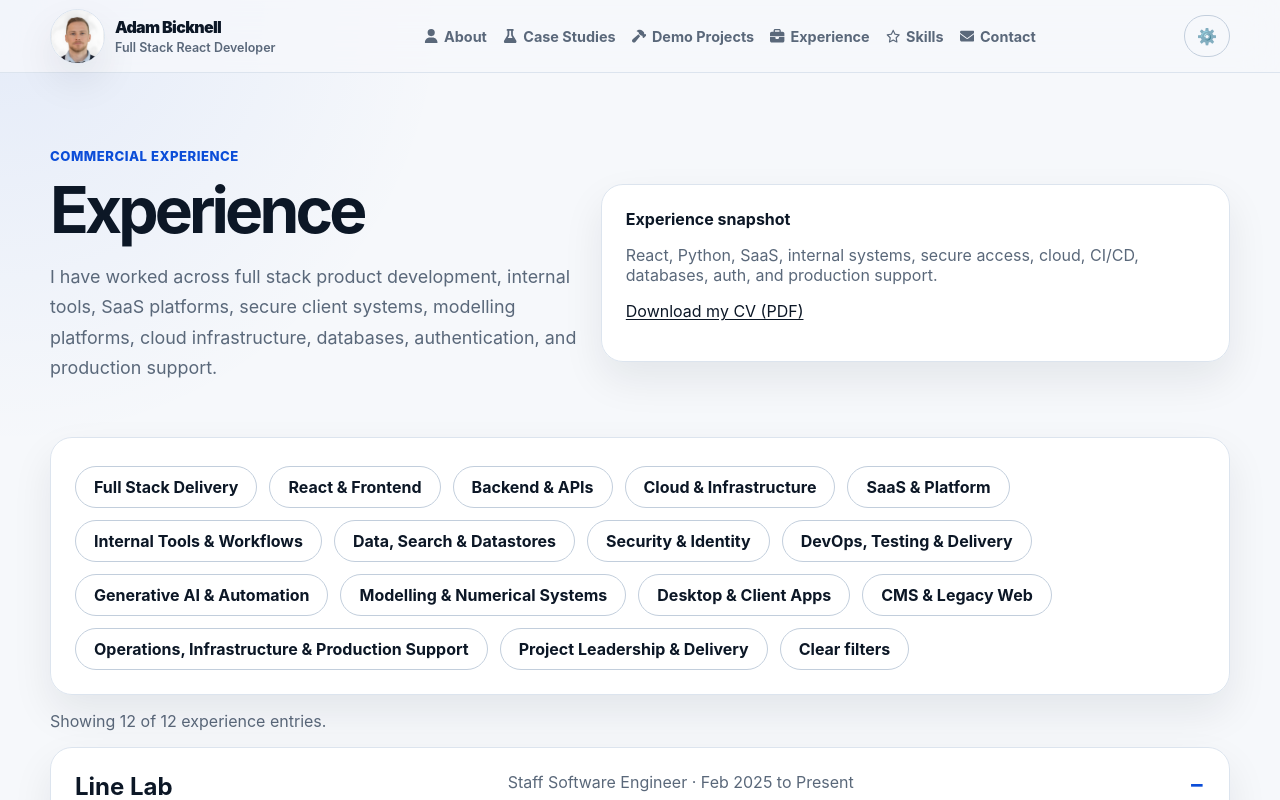
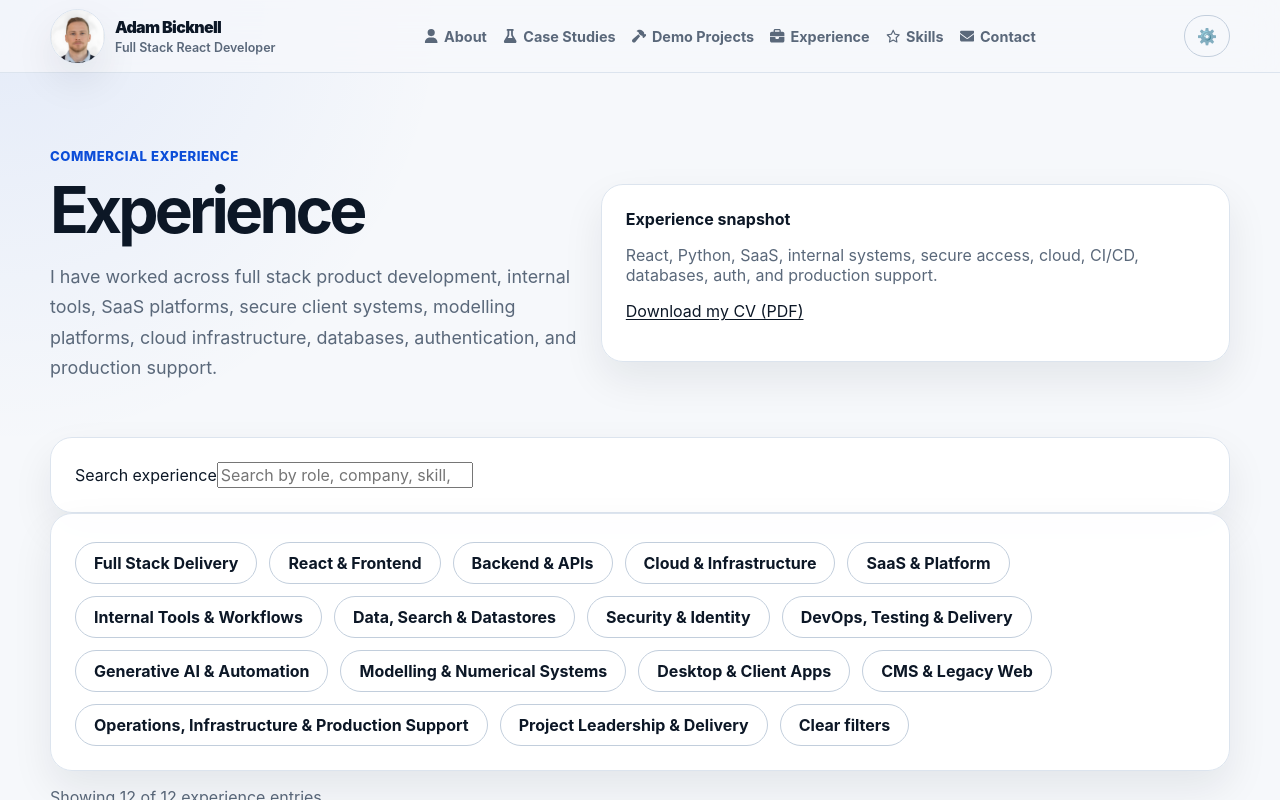
Before and after one commit to adambicknell/development-portfolio, a Next.js app: page /experience in a window 1280 px wide. Shown: the top 800 px of the page. Built offline with nearby package versions, Linux system fonts and the light colour scheme.

Commit message:
FIX: Type error.

```diff
--- a/src/components/experience/ExperiencePageClient.tsx
+++ b/src/components/experience/ExperiencePageClient.tsx
@@ -1,22 +1,16 @@
 "use client";
+
 import Link from "next/link";
 import { useMemo, useState } from "react";
 import { experience } from "@/data/experience";
 import { TagList } from "@/components/cards/TagList";
 import { SharedTaxonomyFilters } from "@/components/common/SharedTaxonomyFilters";
-import {
-  filterItems,
-  groupedSkills,
-  type FilterableItem,
-} from "@/lib/taxonomy";
+import { filterItems, type FilterableItem } from "@/lib/taxonomy";
 import type { ParentFilter } from "@/data/taxonomy";
-
-const skills = groupedSkills();
 
 export function ExperiencePageClient() {
   const [query, setQuery] = useState("");
   const [parent, setParent] = useState<string | null>(null);
-  const [skill, setSkill] = useState<string | null>(null);
 
   const items = experience.map((e) => ({
     ...e,
@@ -36,8 +30,8 @@ export function ExperiencePageClient() {
   })) as ((typeof experience)[number] & FilterableItem)[];
 
   const filtered = useMemo(
-    () => filterItems(items, parent as ParentFilter | null, skill, query),
-    [items, parent, skill, query],
+    () => filterItems(items, parent as ParentFilter | null, null, query),
+    [items, parent, query],
   );
 
   return (
@@ -54,6 +48,7 @@ export function ExperiencePageClient() {
               support.
             </p>
           </div>
+
           <div className="card animate-fade-in-right">
             <strong>Experience snapshot</strong>
             <p className="muted">
@@ -67,18 +62,32 @@ export function ExperiencePageClient() {
             </p>
           </div>
         </div>
+
+        <div className="card filter-search-card">
+          <label className="field">
+            <span>Search experience</span>
+            <input
+              type="search"
+              value={query}
+              onChange={(event) => setQuery(event.target.value)}
+              placeholder="Search by role, company, skill, platform, or delivery theme"
+            />
+          </label>
+        </div>
+
         <SharedTaxonomyFilters
-          query={query}
-          onQueryChange={setQuery}
           selectedParent={parent}
           onParentChange={setParent}
-          selectedSkill={skill}
-          onSkillChange={setSkill}
-          groupedSkills={skills}
+          onClear={() => {
+            setQuery("");
+            setParent(null);
+          }}
         />
+
         <p className="muted">
           Showing {filtered.length} of {experience.length} experience entries.
         </p>
+
         <div className="grid animate-grid-single experience-groups">
           {filtered.map((item) => (
             <article
@@ -97,13 +106,16 @@ export function ExperiencePageClient() {
                     </p>
                   ) : null}
                 </summary>
+
                 <p className="muted">{item.summary}</p>
+
                 <h3>What I worked on</h3>
                 <ul>
                   {item.responsibilities.map((responsibility) => (
                     <li key={responsibility}>{responsibility}</li>
                   ))}
                 </ul>
+
                 {item.technicalDetails?.length ? (
                   <>
                     <h3>Technical detail</h3>
@@ -114,6 +126,7 @@ export function ExperiencePageClient() {
                     </ul>
                   </>
                 ) : null}
+
                 {item.outcomes.length ? (
                   <>
                     <h3>Delivery and support</h3>
@@ -124,6 +137,7 @@ export function ExperiencePageClient() {
                     </ul>
                   </>
                 ) : null}
+
                 {item.portfolioAngles?.length ? (
                   <>
                     <h3>Experience themes</h3>
@@ -134,6 +148,7 @@ export function ExperiencePageClient() {
                     </ul>
                   </>
                 ) : null}
+
                 <TagList tags={item.techStack} />
               </details>
             </article>
```
